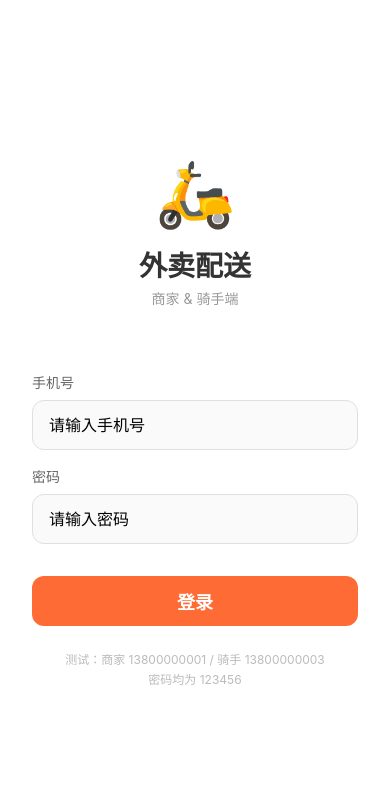
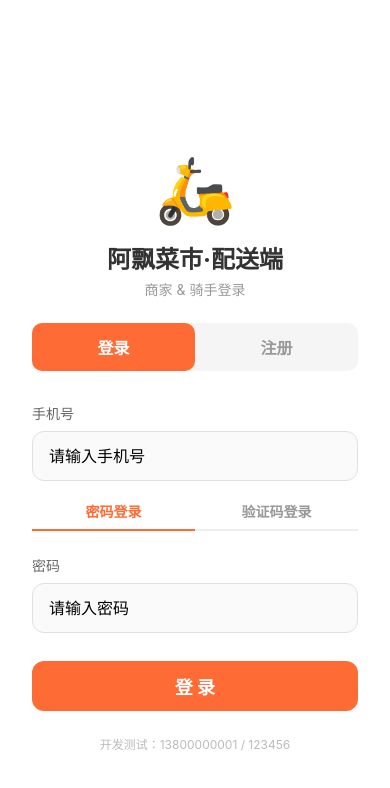
Before and after one commit to laoapiao/waimai, a React Native app in the folder app/: screen /Login in a window 390 px wide. Shown: the top 788 px of the page. Built offline with nearby package versions, Linux system fonts and the light colour scheme.

Commit message:
骑手注册+验证码登录

```diff
--- a/app/src/api/index.js
+++ b/app/src/api/index.js
@@ -37,8 +37,11 @@ async function request(url, options = {}) {
 // ========== API 函数 ==========
 export const authAPI = {
   login: (phone, password) => request('/auth/login', { method: 'POST', data: { phone, password } }),
+  register: (data) => request('/auth/register', { method: 'POST', data }),
   getMe: () => request('/auth/me'),
   updateProfile: (data) => request('/auth/me', { method: 'PUT', data }),
+  sendCode: (phone) => request('/auth/send-code', { method: 'POST', data: { phone } }),
+  verifyCode: (phone, code) => request('/auth/verify-code', { method: 'POST', data: { phone, code } }),
 };
 
 export const orderAPI = {
--- a/app/src/screens/LoginScreen.jsx
+++ b/app/src/screens/LoginScreen.jsx
@@ -1,131 +1,170 @@
 /**
- * 登录页 — 商家和骑手共用
- * 输入手机号+密码，登录后自动识别角色跳转到对应面板
+ * 登录/注册 — 骑手 & 商家共用
+ * 支持：密码登录 | 验证码登录 | 新用户注册
  */
 
 import React, { useState } from 'react';
 import {
   View, Text, TextInput, TouchableOpacity,
-  StyleSheet, KeyboardAvoidingView, Platform, Alert,
+  StyleSheet, KeyboardAvoidingView, Platform, Alert, ScrollView,
 } from 'react-native';
 import AsyncStorage from '@react-native-async-storage/async-storage';
 import { authAPI, connectSocket } from '../api';
 
 export default function LoginScreen({ navigation }) {
+  const [mode, setMode] = useState('login'); // 'login' | 'register'
+  const [loginType, setLoginType] = useState('password'); // 'password' | 'sms'
   const [phone, setPhone] = useState('');
   const [password, setPassword] = useState('');
+  const [smsCode, setSmsCode] = useState('');
+  const [nickname, setNickname] = useState('');
   const [loading, setLoading] = useState(false);
 
+  const doLogin = async (result) => {
+    const user = result.data.user;
+    if (user.role === 'customer') return Alert.alert('提示', '顾客请在微信小程序下单');
+    await AsyncStorage.setItem('token', result.data.token);
+    await AsyncStorage.setItem('user', JSON.stringify(user));
+    connectSocket(result.data.token);
+    navigation.replace(user.role === 'merchant' ? 'Merchant' : 'Rider');
+  };
+
   const handleLogin = async () => {
-    if (!phone || !password) {
-      return Alert.alert('提示', '请输入手机号和密码');
-    }
-    if (!/^1\d{10}$/.test(phone)) {
-      return Alert.alert('提示', '请输入正确的11位手机号');
-    }
-
+    if (!phone || !/^1\d{10}$/.test(phone)) return Alert.alert('提示', '请输入正确的手机号');
+    if (loginType === 'sms' && !smsCode) return Alert.alert('提示', '请输入验证码');
+    if (loginType === 'password' && !password) return Alert.alert('提示', '请输入密码');
     setLoading(true);
     try {
-      const result = await authAPI.login(phone, password);
-      const user = result.data.user;
+      const result = loginType === 'sms'
+        ? await authAPI.verifyCode(phone, smsCode)
+        : await authAPI.login(phone, password);
+      await doLogin(result);
+    } catch (err) {
+      Alert.alert('登录失败', err.message || '请重试');
+    } finally { setLoading(false); }
+  };
 
-      // 只有商家和骑手能登录APP
-      if (user.role === 'customer') {
-        return Alert.alert('提示', '顾客请在微信小程序下单');
-      }
+  const handleRegister = async () => {
+    if (!phone || !/^1\d{10}$/.test(phone)) return Alert.alert('提示', '请输入正确的手机号');
+    if (!password || password.length < 6) return Alert.alert('提示', '密码至少6位');
+    setLoading(true);
+    try {
+      const result = await authAPI.register({
+        phone, password,
+        role: 'rider',
+        nickname: nickname || '骑手' + phone.slice(-4),
+      });
+      Alert.alert('注册成功', '请登录');
+      setMode('login');
+    } catch (err) {
+      Alert.alert('注册失败', err.message || '请重试');
+    } finally { setLoading(false); }
+  };
 
-      // 保存登录状态
-      await AsyncStorage.setItem('token', result.data.token);
-      await AsyncStorage.setItem('user', JSON.stringify(user));
-
-      // 连接 WebSocket
-      connectSocket(result.data.token);
-
-      // 根据角色跳转
-      if (user.role === 'merchant') {
-        navigation.replace('Merchant');
-      } else if (user.role === 'rider') {
-        navigation.replace('Rider');
-      }
-    } catch (err) {
-      Alert.alert('登录失败', err.message || '请检查手机号和密码');
-    } finally {
-      setLoading(false);
-    }
+  const handleSendCode = async () => {
+    if (!phone || !/^1\d{10}$/.test(phone)) return Alert.alert('提示', '请输入手机号');
+    try {
+      await authAPI.sendCode(phone);
+      Alert.alert('验证码已发送', '开发模式验证码: 888888');
+    } catch (err) { Alert.alert('发送失败', err.message); }
   };
 
   return (
-    <KeyboardAvoidingView
-      style={styles.container}
-      behavior={Platform.OS === 'ios' ? 'padding' : 'height'}
-    >
+    <KeyboardAvoidingView style={styles.container} behavior={Platform.OS === 'ios' ? 'padding' : 'height'}>
+      <ScrollView contentContainerStyle={{ flexGrow: 1, justifyContent: 'center' }}>
         <View style={styles.header}>
           <Text style={styles.logo}>🛵</Text>
-        <Text style={styles.title}>外卖配送</Text>
-        <Text style={styles.subtitle}>商家 & 骑手端</Text>
+          <Text style={styles.title}>阿飘菜市·配送端</Text>
+          <Text style={styles.subtitle}>{mode === 'login' ? '商家 & 骑手登录' : '骑手注册'}</Text>
         </View>
 
         <View style={styles.form}>
+          {/* 模式切换 */}
+          <View style={styles.tabRow}>
+            <TouchableOpacity style={[styles.tab, mode === 'login' && styles.tabActive]} onPress={() => setMode('login')}>
+              <Text style={[styles.tabText, mode === 'login' && styles.tabActiveText]}>登录</Text>
+            </TouchableOpacity>
+            <TouchableOpacity style={[styles.tab, mode === 'register' && styles.tabActive]} onPress={() => setMode('register')}>
+              <Text style={[styles.tabText, mode === 'register' && styles.tabActiveText]}>注册</Text>
+            </TouchableOpacity>
+          </View>
+
+          {mode === 'register' && (
+            <>
+              <Text style={styles.label}>昵称</Text>
+              <TextInput style={styles.input} placeholder="给自己取个名字" value={nickname} onChangeText={setNickname} maxLength={20} />
+            </>
+          )}
+
           <Text style={styles.label}>手机号</Text>
-        <TextInput
-          style={styles.input}
-          placeholder="请输入手机号"
-          value={phone}
-          onChangeText={setPhone}
-          keyboardType="phone-pad"
-          maxLength={11}
-        />
+          <TextInput style={styles.input} placeholder="请输入手机号" value={phone} onChangeText={setPhone} keyboardType="phone-pad" maxLength={11} />
 
+          {mode === 'login' && (
+            <View style={styles.loginTypeRow}>
+              <TouchableOpacity onPress={() => setLoginType('password')} style={{ flex: 1, alignItems: 'center', padding: 8, borderBottomWidth: 2, borderBottomColor: loginType === 'password' ? '#ff6b35' : '#eee' }}>
+                <Text style={{ color: loginType === 'password' ? '#ff6b35' : '#999', fontWeight: '600' }}>密码登录</Text>
+              </TouchableOpacity>
+              <TouchableOpacity onPress={() => setLoginType('sms')} style={{ flex: 1, alignItems: 'center', padding: 8, borderBottomWidth: 2, borderBottomColor: loginType === 'sms' ? '#ff6b35' : '#eee' }}>
+                <Text style={{ color: loginType === 'sms' ? '#ff6b35' : '#999', fontWeight: '600' }}>验证码登录</Text>
+              </TouchableOpacity>
+            </View>
+          )}
+
+          {mode === 'login' && loginType === 'password' && (
+            <>
               <Text style={styles.label}>密码</Text>
-        <TextInput
-          style={styles.input}
-          placeholder="请输入密码"
-          value={password}
-          onChangeText={setPassword}
-          secureTextEntry
-        />
+              <TextInput style={styles.input} placeholder="请输入密码" value={password} onChangeText={setPassword} secureTextEntry />
+            </>
+          )}
 
-        <TouchableOpacity
-          style={[styles.btn, loading && styles.btnDisabled]}
-          onPress={handleLogin}
-          disabled={loading}
-        >
-          <Text style={styles.btnText}>
-            {loading ? '登录中...' : '登录'}
-          </Text>
+          {mode === 'login' && loginType === 'sms' && (
+            <>
+              <Text style={styles.label}>验证码</Text>
+              <View style={{ flexDirection: 'row', gap: 10 }}>
+                <TextInput style={[styles.input, { flex: 1 }]} placeholder="输入验证码" value={smsCode} onChangeText={setSmsCode} keyboardType="numeric" maxLength={6} />
+                <TouchableOpacity onPress={handleSendCode} style={styles.codeBtn}><Text style={{ color: '#fff', fontWeight: '600' }}>获取验证码</Text></TouchableOpacity>
+              </View>
+            </>
+          )}
+
+          {mode === 'register' && (
+            <>
+              <Text style={styles.label}>设置密码</Text>
+              <TextInput style={styles.input} placeholder="至少6位" value={password} onChangeText={setPassword} secureTextEntry />
+            </>
+          )}
+
+          <TouchableOpacity style={[styles.btn, loading && styles.btnDisabled]} onPress={mode === 'login' ? handleLogin : handleRegister} disabled={loading}>
+            <Text style={styles.btnText}>{loading ? '处理中...' : mode === 'login' ? '登 录' : '注 册'}</Text>
           </TouchableOpacity>
 
           {__DEV__ && (
-        <Text style={styles.hint}>
-          测试：商家 13800000001 / 骑手 13800000003{'\n'}密码均为 123456
-        </Text>
+            <Text style={styles.hint}>开发测试：13800000001 / 123456</Text>
           )}
         </View>
+      </ScrollView>
     </KeyboardAvoidingView>
   );
 }
 
 const styles = StyleSheet.create({
-  container: { flex: 1, backgroundColor: '#fff', justifyContent: 'center' },
-  header: { alignItems: 'center', marginBottom: 48 },
+  container: { flex: 1, backgroundColor: '#fff' },
+  header: { alignItems: 'center', marginTop: 60, marginBottom: 24 },
   logo: { fontSize: 64, marginBottom: 12 },
-  title: { fontSize: 28, fontWeight: 'bold', color: '#333' },
+  title: { fontSize: 24, fontWeight: 'bold', color: '#333' },
   subtitle: { fontSize: 14, color: '#999', marginTop: 4 },
   form: { paddingHorizontal: 32 },
-  label: { fontSize: 14, color: '#666', marginBottom: 8, marginTop: 16 },
-  input: {
-    height: 50, borderWidth: 1, borderColor: '#e0e0e0',
-    borderRadius: 12, paddingHorizontal: 16, fontSize: 16,
-    backgroundColor: '#fafafa',
-  },
-  btn: {
-    height: 50, backgroundColor: '#ff6b35', borderRadius: 12,
-    justifyContent: 'center', alignItems: 'center', marginTop: 32,
-  },
+  tabRow: { flexDirection: 'row', marginBottom: 20, borderRadius: 10, backgroundColor: '#f5f5f5' },
+  tab: { flex: 1, paddingVertical: 12, alignItems: 'center', borderRadius: 10 },
+  tabActive: { backgroundColor: '#ff6b35' },
+  tabText: { fontSize: 16, color: '#999', fontWeight: '600' },
+  tabActiveText: { color: '#fff' },
+  loginTypeRow: { flexDirection: 'row', marginVertical: 12 },
+  label: { fontSize: 14, color: '#666', marginBottom: 8, marginTop: 12 },
+  input: { height: 50, borderWidth: 1, borderColor: '#e0e0e0', borderRadius: 12, paddingHorizontal: 16, fontSize: 16, backgroundColor: '#fafafa' },
+  codeBtn: { backgroundColor: '#ff6b35', borderRadius: 12, paddingHorizontal: 16, justifyContent: 'center', alignItems: 'center' },
+  btn: { height: 50, backgroundColor: '#ff6b35', borderRadius: 12, justifyContent: 'center', alignItems: 'center', marginTop: 28 },
   btnDisabled: { opacity: 0.6 },
   btnText: { color: '#fff', fontSize: 18, fontWeight: 'bold' },
-  hint: {
-    textAlign: 'center', color: '#bbb', fontSize: 12,
-    marginTop: 24, lineHeight: 20,
-  },
+  hint: { textAlign: 'center', color: '#bbb', fontSize: 12, marginTop: 24, lineHeight: 20 },
 });
```
Also changed, not shown: 1 other file (tests, documents, lock files or other folders). Lines whose indentation alone changed are shown as unchanged.
